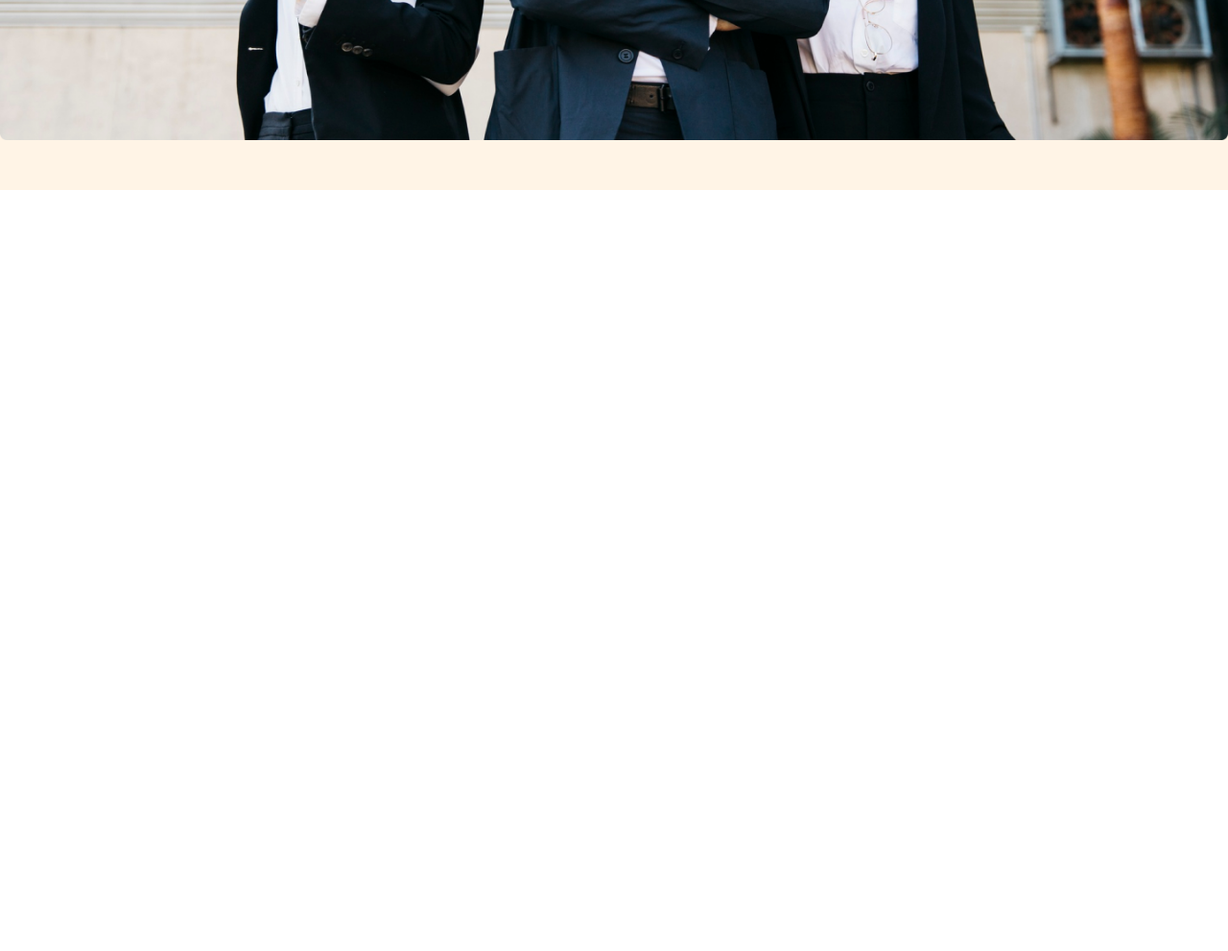
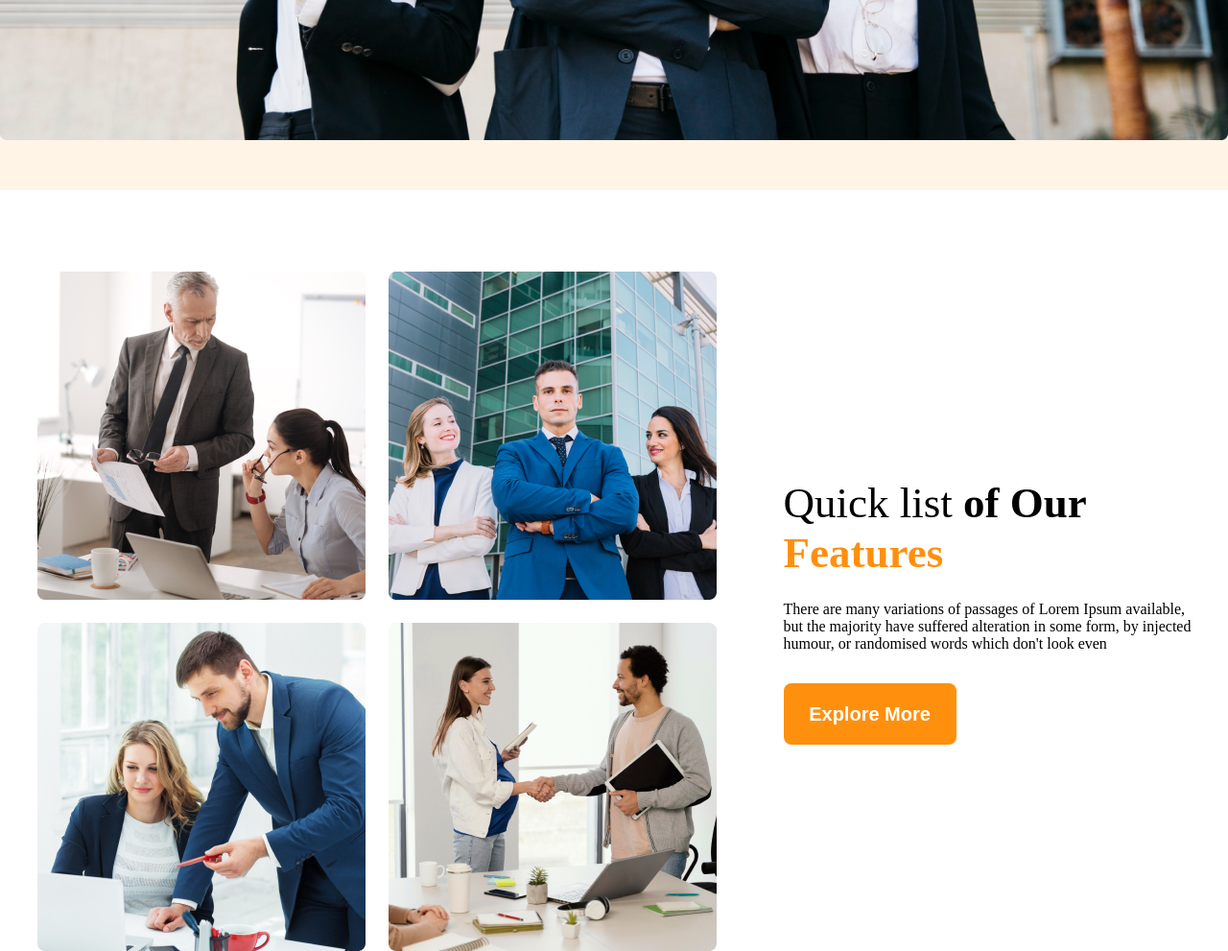
Before and after one commit to alamin-shanto/G3-Architects-Project, a plain HTML site: page index.html in a window 1280 px wide. Shown: the part 1024-2015 px from the top of the page at 96% size. Before the commit the page ends 1324 px from the top, so only its background shows below. Drawn offline with Linux system fonts and the light colour scheme.

Commit message:
section 1 completed & done media queries for smaller devices

```diff
--- a/index.html
+++ b/index.html
@@ -50,7 +50,36 @@
 
     <!-- main section starts here -->
 
-    <main></main>
+    <main class="main">
+      <!-- section 1 starts here -->
+
+      <section class="section1">
+        <div class="section1-imgs">
+          <img src="./images/team1.png" alt="" class="section1-img1" />
+          <img src="./images/team2.png" alt="" class="section1-img2" />
+          <img src="./images/team3.png" alt="" class="section1-img3" />
+          <img src="./images/team4.png" alt="" class="section1-img4" />
+        </div>
+        <div class="section1-content">
+          <h4 class="section1-title medium45">
+            Quick list <span class="section1-title-black bold45">of Our</span
+            ><br /><span class="section1-title-orange bold45">Features</span>
+          </h4>
+          <p class="section1-para">
+            There are many variations of passages of Lorem Ipsum available,
+            <br />
+            but the majority have suffered alteration in some form, by injected
+            <br />
+            humour, or randomised words which don't look even
+          </p>
+          <button class="section1-button orange-button1 semibold20">
+            Explore More
+          </button>
+        </div>
+      </section>
+
+      <!-- section 2 starts here -->
+    </main>
 
     <!-- main section ends here -->
 
--- a/style.css
+++ b/style.css
@@ -63,6 +63,11 @@
   font-size: 1.25rem;
 }
 
+.medium45 {
+  font-weight: 500;
+  font-size: 2.8125rem;
+}
+
 .medium18 {
   font-weight: 500;
   font-size: 1.125rem;
@@ -82,6 +87,7 @@
   border-radius: 8px;
   color: #ffffff;
   border: none;
+  transition: transform 1s;
 }
 
 .orange-button1:hover {
@@ -120,6 +126,7 @@ body {
 
 .navbar-links li {
   list-style: none;
+  transition: transform 1s;
 }
 
 .nav-link1:hover,
@@ -133,8 +140,9 @@ body {
 
 .banner-section {
   max-width: 1440px;
-  margin: 6.375rem auto;
+  margin: 0 auto;
   text-align: center;
+  padding-top: 6.375rem;
 }
 
 .banner-section-title {
@@ -154,13 +162,53 @@ body {
   margin-bottom: 3rem;
 }
 
+/* Main section design */
+
+.main {
+  max-width: 1440px;
+  margin: 0px auto;
+  align-items: center;
+}
+
+/* Section 1 design */
+
+.section1 {
+  margin-top: 5.3125rem;
+  display: flex;
+  gap: 4.375rem;
+  justify-content: center;
+  align-items: center;
+  max-width: 1440px;
+}
+
+.section1-imgs {
+  display: grid;
+  grid-template-columns: repeat(2, 1fr);
+  gap: 1.5rem;
+}
+
+.section1-title {
+  margin-bottom: 1.5rem;
+}
+
+.section1-title-orange {
+  color: #ff900e;
+}
+
+.section1-button {
+  margin-top: 2rem;
+}
+
 /* media queries for small devices */
 
 @media screen and (max-width: 576px) {
+  /* nav section design */
   .nav {
     flex-direction: column;
     gap: 25px;
   }
+
+  /* banner section design */
 
   .banner-section {
     padding: 0px 10px;
@@ -170,4 +218,17 @@ body {
   .banner-section-discription {
     padding: 0px 10px;
   }
+
+  /* section 1 design */
+
+  .section1 {
+    justify-content: center;
+    flex-direction: column;
+    padding: 2rem;
+  }
+
+  .section1-imgs {
+    grid-template-columns: repeat(1, 1fr);
+    justify-items: center;
+  }
 }
```
